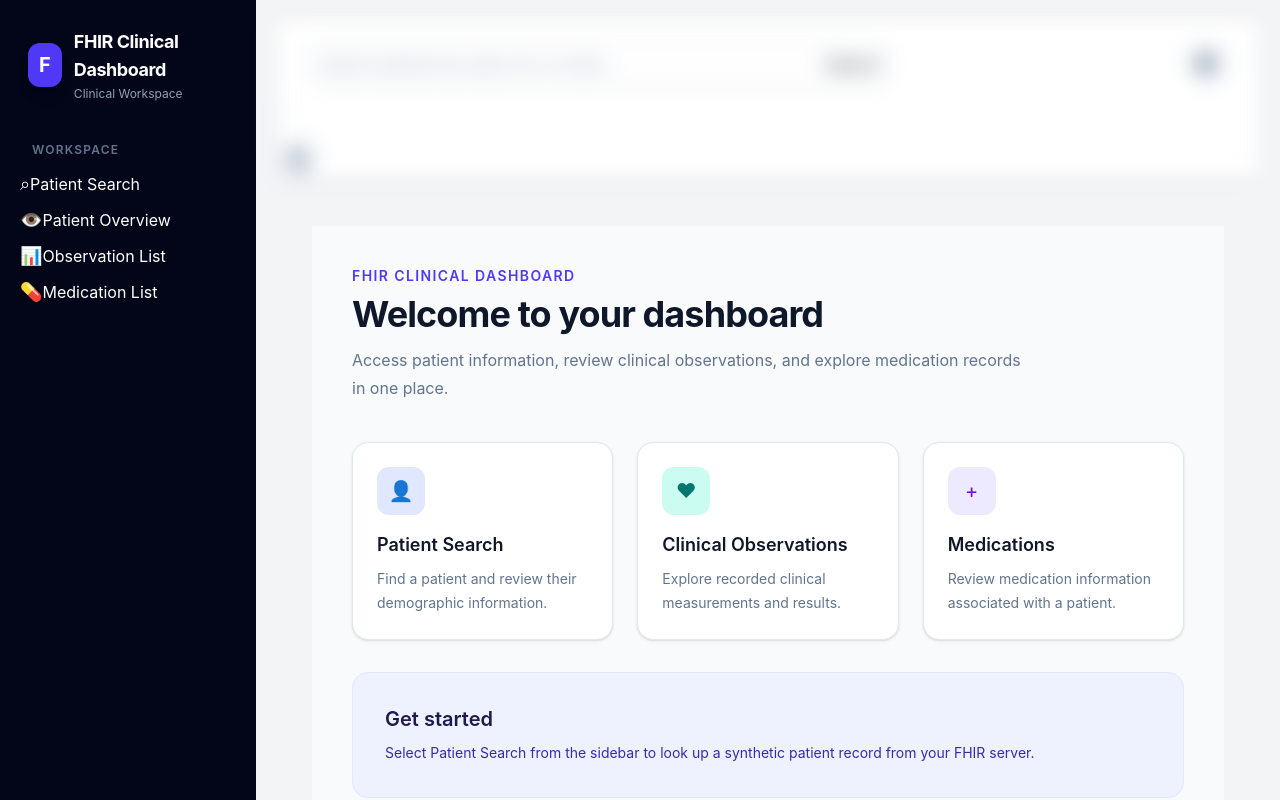
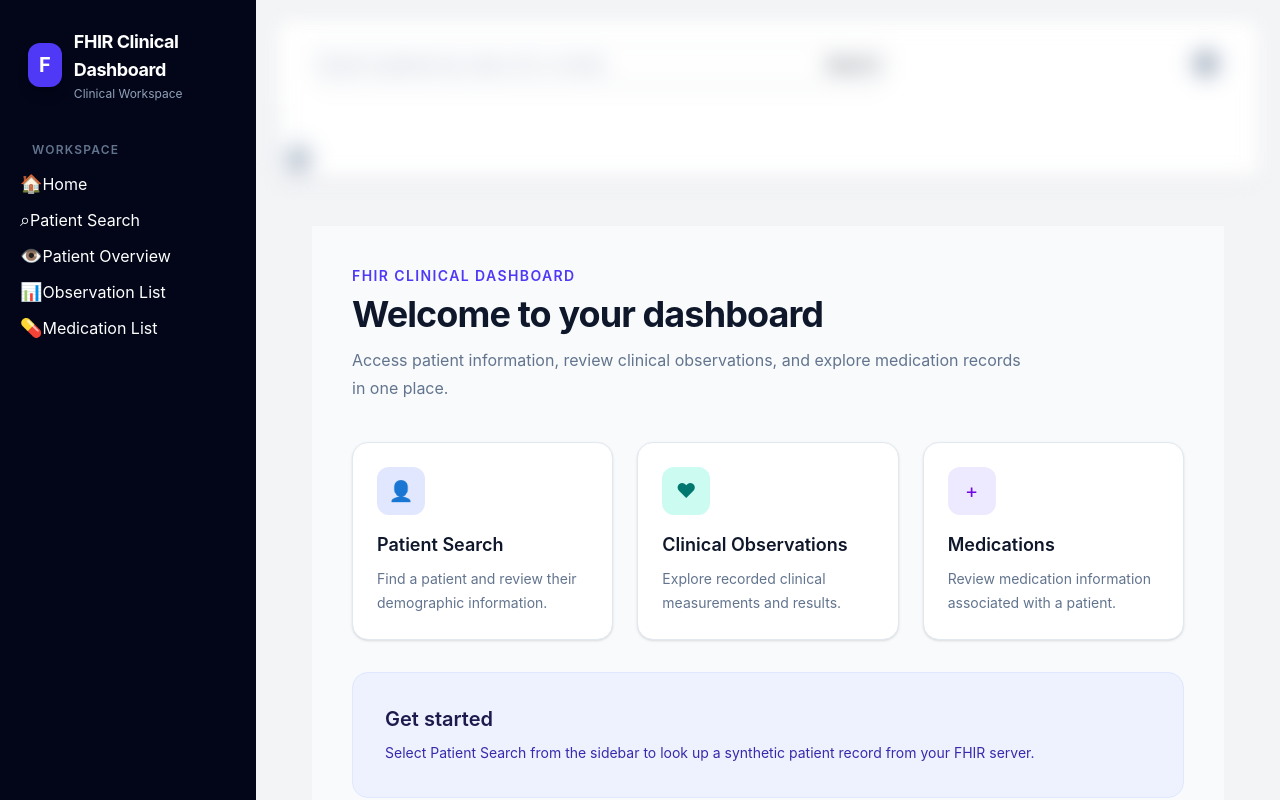
Before and after one commit to davebott-dev/fhir-clinical-dashboard, a React (Vite) app in the folder Client/: page / in a window 1280 px wide. Shown: the top 800 px of the page. Built offline with nearby package versions, Linux system fonts and the light colour scheme.

Commit message:
added home to sidebar

```diff
--- a/Client/src/components/sidebar.jsx
+++ b/Client/src/components/sidebar.jsx
@@ -17,6 +17,10 @@ function Sidebar() {
         Workspace
       </p>
       <nav className = "flex flex-col gap-2">
+        <NavLink to="/">
+          <span className="text-lg">🏠</span>
+          <span>Home</span>
+        </NavLink>
         <NavLink to="/patientSearch">
           <span className="text-lg">⌕</span>
           <span>Patient Search</span>
```
